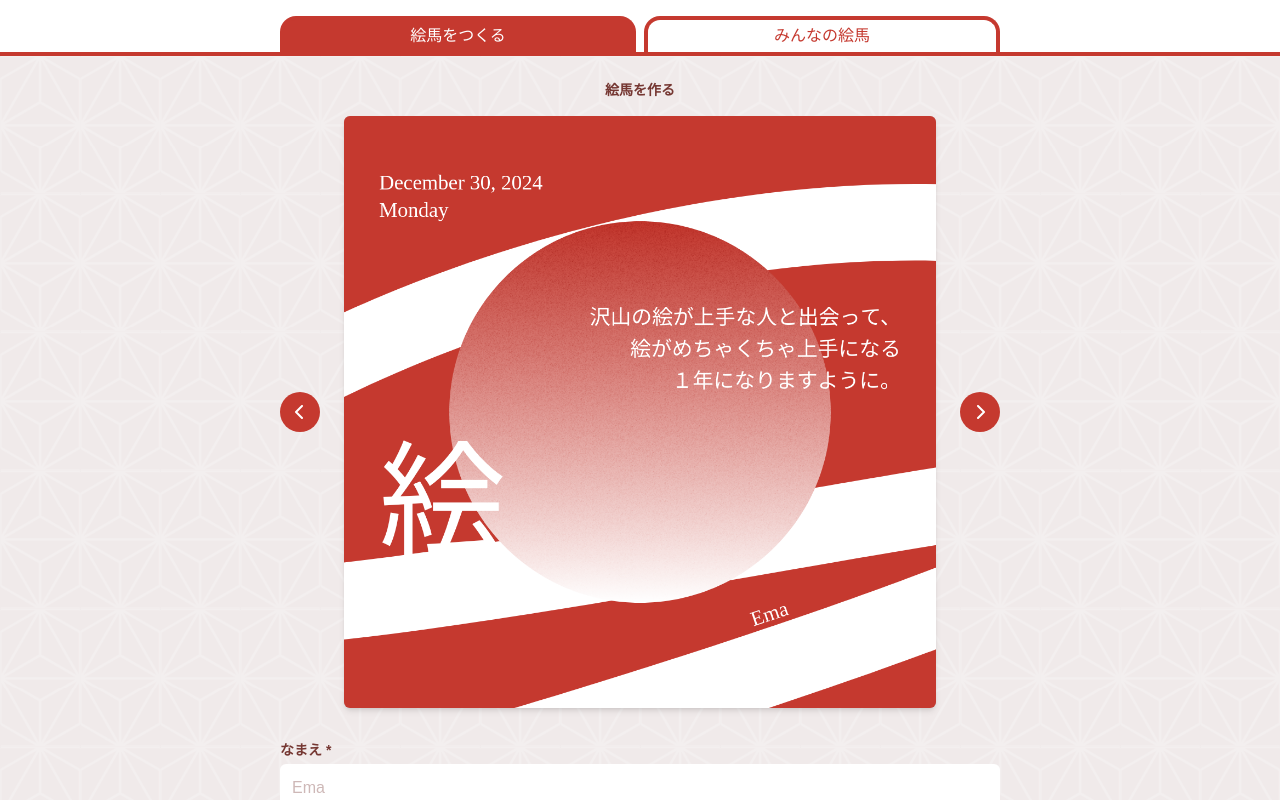
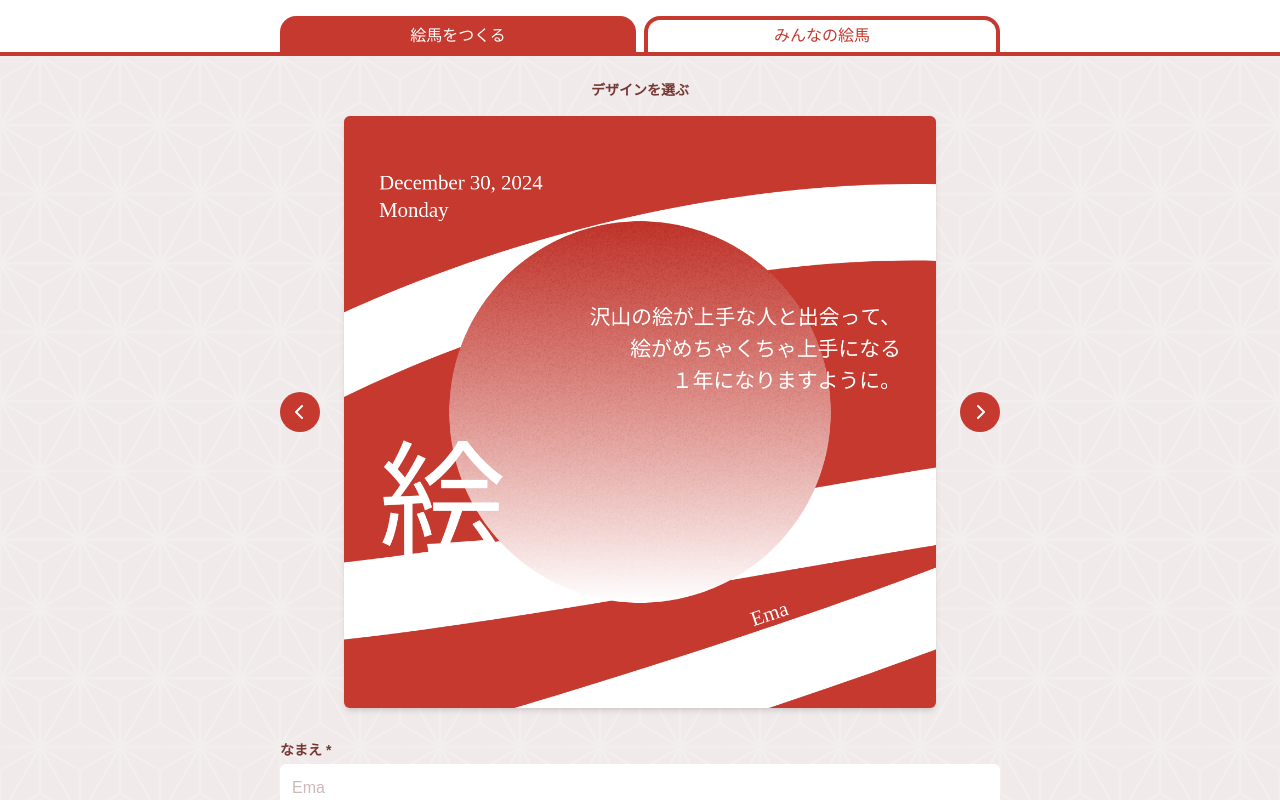
Before and after one commit to Chige12/ema, a Next.js app: page / in a window 1280 px wide. Shown: the top 800 px of the page. Built offline with nearby package versions, Linux system fonts and the light colour scheme; no server answers; a web font is replaced by a local one.

Commit message:
✨ Change the title back to「デザインを選ぶ」

```diff
--- a/src/app/page.tsx
+++ b/src/app/page.tsx
@@ -34,7 +34,7 @@ export default function Home() {
       <main className="min-h-screen bg-primary-200 bg-asanoha bg-repeat bg-[length:80px]">
         <div className="max-w-3xl mx-auto p-6">
           <h2 className="text-sm font-bold text-primary-600 mb-4 text-center">
-            絵馬を作る
+            デザインを選ぶ
           </h2>
           <Preview
             name={name}
```
